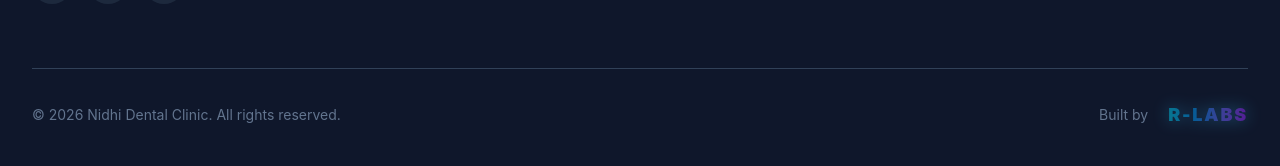
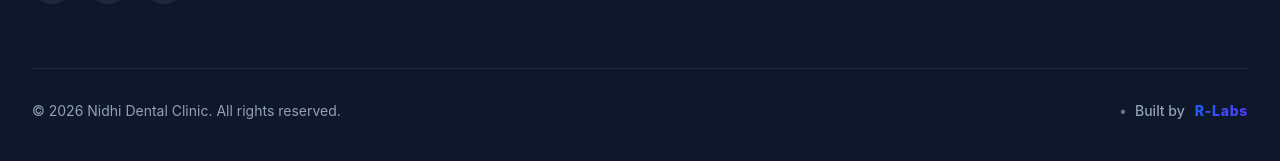
Before and after one commit to mahakal404/Nidhi-Dental-Clinic-2, a React (Vite) app: page / in a window 1280 px wide. Shown: the part 6793-6959 px from the top of the page. Built offline with nearby package versions, Linux system fonts and the light colour scheme.

Commit message:
style(footer): enhance 'Built by R-Labs' with animated gradient hover effect

```diff
--- a/src/components/Footer.tsx
+++ b/src/components/Footer.tsx
@@ -102,15 +102,21 @@ const Footer = () => {
 
         </div>
 
-        <div className="pt-8 border-t border-slate-700 flex flex-col md:flex-row items-center justify-between text-center w-full mt-8 gap-4">
-          <p className="text-sm text-slate-500">
+        <div className="flex flex-col md:flex-row items-center justify-between w-full mt-8 pt-8 border-t border-slate-700/50 text-sm">
+          <div className="text-slate-400 mb-2 md:mb-0">
             &copy; 2026 Nidhi Dental Clinic. All rights reserved.
-          </p>
-          <div className="flex gap-4 text-sm text-slate-500 items-center">
-            Built by&nbsp;
-            <span className="animate-pulse font-black text-transparent bg-clip-text bg-gradient-to-r from-cyan-400 via-blue-500 to-purple-600 tracking-widest text-lg drop-shadow-[0_0_8px_rgba(56,189,248,0.8)] uppercase">
-              R-Labs
-            </span>
+          </div>
+          <div className="flex items-center text-slate-400">
+            <span className="hidden md:block mx-2 text-slate-500">•</span>
+            <p className="text-sm font-medium flex items-center gap-1.5">
+              Built by
+              <span className="relative group cursor-pointer ml-1">
+                <span className="font-extrabold text-transparent bg-clip-text bg-gradient-to-r from-blue-600 to-indigo-600 tracking-wider transition-all duration-300 group-hover:from-blue-500 group-hover:to-indigo-500">
+                  R-Labs
+                </span>
+                <span className="absolute -bottom-1 left-0 w-0 h-[2px] bg-gradient-to-r from-blue-600 to-indigo-600 transition-all duration-300 group-hover:w-full rounded-full"></span>
+              </span>
+            </p>
           </div>
         </div>
       </div>
```
